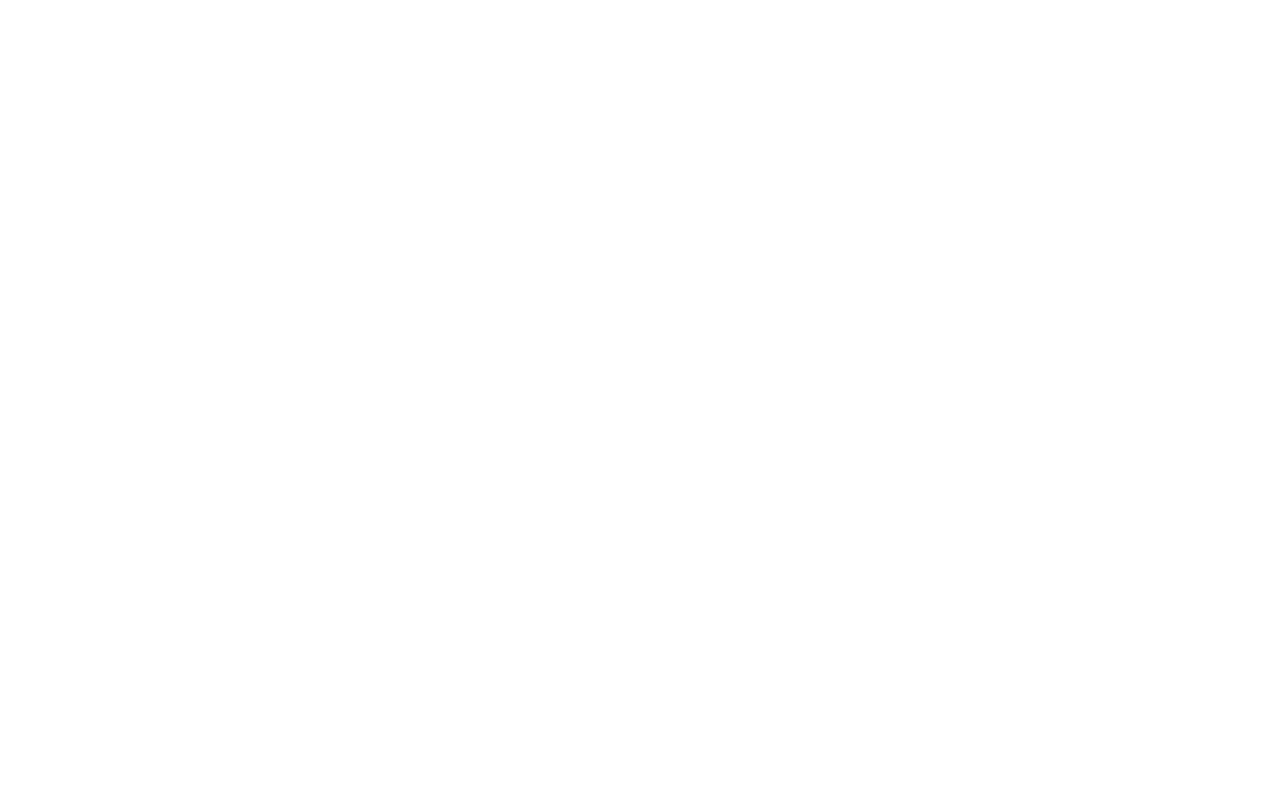
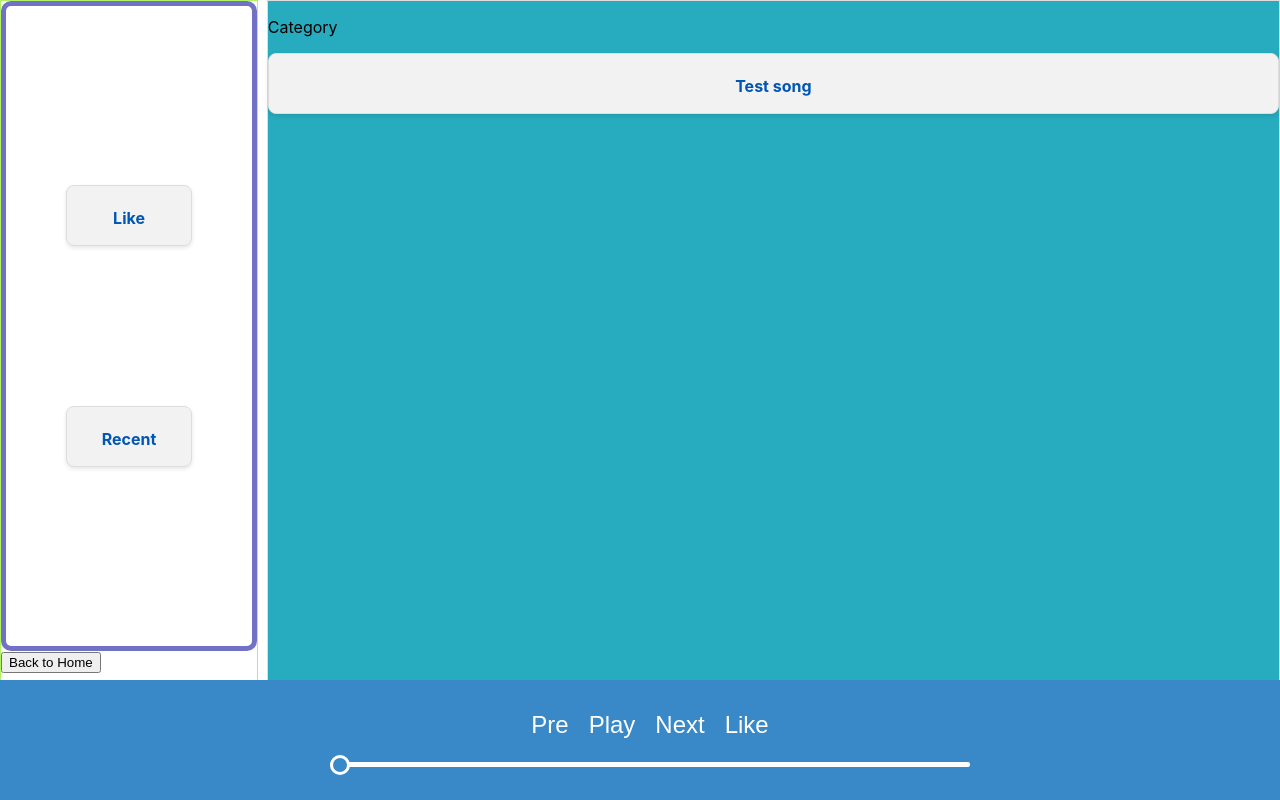
Before and after one commit to Edwardwzcl/music_player, a React (Create React App) app in the folder frontend/: page /category/1 in a window 1280 px wide. Before the commit this address had no page. Built offline with nearby package versions, Linux system fonts and the light colour scheme.

Commit message:
Category page and singleSongCard

```diff
--- a/frontend/src/App.js
+++ b/frontend/src/App.js
@@ -5,6 +5,7 @@
 import SongPage from './Pages/SongPage';
 import LoginPage from './Pages/LoginPage';
 import ArtistPage from './Pages/ArtistPage';
+import CategoryPage from './Pages/CategoryPage';
 import { CombinedContextProvider } from './Components/CombinedContextProvider'; // Adjust the path as necessary
 
 
@@ -16,7 +17,7 @@
           <Route path="/" element={<HomePage />} />
           <Route path='/artist/:artistId' element={<ArtistPage />} /> // Assuming you have a URL pattern for artists
           <Route path='/song/:songId' element={<SongPage />} /> // Assuming you have a URL pattern for songs
-          {/* <Route path='/category/:categoryId' element={<CategoryPage />} /> */}
+          <Route path='/category/:categoryId' element={<CategoryPage />} />
         </Routes>
       </CombinedContextProvider>
   );
--- a/frontend/src/Components/SingleSongCard.js
+++ b/frontend/src/Components/SingleSongCard.js
@@ -1,18 +1,22 @@
 import React, { useContext, useState, useEffect } from 'react';
 import { useNavigate } from 'react-router-dom';
+import '../StyleSheets/SingleSongCard.css';
 
-function SingleSongCard({ id, title}) {
+
+function SingleSongCard({ id, title, authors}) {
     const navigate = useNavigate();
-    const handleClick = () => {
+    const navigateToSong = () => {
         // Perform action on click
         console.log(` ${title} clicked`);
         navigate(`/song/${id}`);
     };
 
     return (
-        <button className="SingleSongCard" onClick={handleClick}>
-            <p>{title}</p>
-        </button>
+        <div className='SingleSongCard'>
+            <h2>
+                <span onClick={navigateToSong}>{title}</span>
+            </h2>
+        </div>
     );
 }
 
--- /dev/null
+++ b/frontend/src/Pages/CategoryPage.js
@@ -0,0 +1,87 @@
+import React, { useContext, useState } from 'react';
+import { useNavigate } from 'react-router-dom';
+import { MusicContext } from '../Components/MusicProvider'; // Import MusicProvider
+import MusicPlayerBar from '../Components/MusicPlayerBar';
+import LikeRecent from '../Components/LikeRecent';
+import InputSubmit from "../Components/InputSubmit";
+import '../StyleSheets/Home.css';
+import axios from 'axios';
+import SingleSongCard from '../Components/SingleSongCard';
+import GalleryCard from '../Components/GalleryCard';
+
+function CategoryPage(categoryId, name, image) {
+    const navigate = useNavigate();
+
+    const handleClick = () => {
+        navigate('/');
+    }
+
+    const [songs, setSongs] = useState([
+        { id: 0, title: 'Test song', authors: "unknown"},
+    ]);
+
+
+    const fetchSongUnderCategories = async () => {
+        const baseUrl = 'http://localhost:8080/api/search';
+
+        // Create an object to hold the parameters
+        const queryParams = {
+            query: categoryId,
+        };
+
+
+        // Convert the object to a URL-encoded query string
+        const queryString = new URLSearchParams(queryParams).toString();
+
+        // Construct the full URL with the query string
+        const url = `${baseUrl}?${queryString}`;
+
+        console.log('Fetching search results from:', url);
+
+        try {
+            const response = await axios.get(url);
+            const query_data = response.data.result
+            console.log('Server Response:', query_data);
+            // console.log('Server Response type:', typeof(response.data.data[0]));
+            setSongs(query_data);
+        } catch (error) {
+            console.error('Search Error:', error);
+        }
+    };
+
+
+    return (
+        <div className='HomePage'>
+            <div className="UserPanel">
+                <div className='homeControlDiv'>
+                    {/* <InputSubmit onSubmit={setQuery} /> */}
+                    <LikeRecent
+                        userID={0}
+                        type={'Like'}
+                    />
+                    <LikeRecent
+                        userID={0}
+                        type={'Recent'}
+                    />
+
+                </div>
+                <button onClick={handleClick}>Back to Home</button>
+            </div>
+
+            <div className="MainDisplay">
+                <div>
+                    <p>Category</p>
+                </div>
+                {songs.map((song) => (
+                    <SingleSongCard
+                        id={song.id}
+                        title={song.title}
+                    />
+                ))}
+            </div>
+            <MusicPlayerBar />
+        </div>
+    );
+}
+
+export default CategoryPage;
--- a/frontend/src/Pages/HomePage.js
+++ b/frontend/src/Pages/HomePage.js
@@ -13,51 +13,80 @@
 function HomePage() {
     const [query, setQuery] = useState('');
 
-    const [searchResults, setSearchResults] = useState([]);
     // if username is null, redirect to login page
     useAuthRedirect();
-
-    // whenever table or searchTerm changes, submit the search
-    React.useEffect(() => {
-    }, []);
-
-
-
-    // const fetchCategories = async () => {
-    //     const baseUrl = 'http://localhost:8080/api/search';
-    //     const searchQuery = query || '';
-
-    //     // Create an object to hold the parameters
-    //     const queryParams = {
-    //         query: searchQuery,
-    //     };
-
-
-    //     // Convert the object to a URL-encoded query string
-    //     const queryString = new URLSearchParams(queryParams).toString();
-
-    //     // Construct the full URL with the query string
-    //     const url = `${baseUrl}?${queryString}`;
-
-    //     console.log('Fetching search results from:', url);
-
-    //     try {
-    //         const response = await axios.get(url);
-    //         const query_data = response.data.result
-    //         console.log('Server Response:', query_data);
-    //         // console.log('Server Response type:', typeof(response.data.data[0]));
-    //         setSearchResults(query_data);
-    //     } catch (error) {
-    //         console.error('Search Error:', error);
-    //     }
-    // };
-
 
     const navigate = useNavigate();
 
     const [resultList, setResultList] = useState([
         { type: "category", id: 0, name: 'Pop', image: 'https://via.placeholder.com/150' },
     ]);
+
+    React.useEffect(() => {
+        // Query all the categories at start
+        // fetchCategories()
+    }, []);
+
+    const fetchCategories = async () => {
+        const baseUrl = 'http://localhost:8080/api/search';
+        const searchQuery = query || '';
+
+        // Create an object to hold the parameters
+        const queryParams = {
+            query: searchQuery,
+        };
+
+
+        // Convert the object to a URL-encoded query string
+        const queryString = new URLSearchParams(queryParams).toString();
+
+        // Construct the full URL with the query string
+        const url = `${baseUrl}?${queryString}`;
+
+        console.log('Fetching search results from:', url);
+
+        try {
+            const response = await axios.get(url);
+            const query_data = response.data.result
+            console.log('Server Response:', query_data);
+            // console.log('Server Response type:', typeof(response.data.data[0]));
+            setResultList(query_data);
+        } catch (error) {
+            console.error('Search Error:', error);
+        }
+    };
+
+    const fetchSearchResults = async (query) => {
+        const baseUrl = 'http://localhost:8080/api/search';
+        const searchQuery = query || '';
+
+        // Create an object to hold the parameters
+        const queryParams = {
+            query: searchQuery,
+        };
+
+
+        // Convert the object to a URL-encoded query string
+        const queryString = new URLSearchParams(queryParams).toString();
+
+        // Construct the full URL with the query string
+        const url = `${baseUrl}?${queryString}`;
+
+        console.log('Fetching search results from:', url);
+
+        try {
+            const response = await axios.get(url);
+            const query_data = response.data.result
+            console.log('Server Response:', query_data);
+            // console.log('Server Response type:', typeof(response.data.data[0]));
+            setResultList(query_data);
+        } catch (error) {
+            console.error('Search Error:', error);
+        }
+    };
+
+
+
 
     return (
         <div className='HomePage'>
--- a/frontend/src/Pages/SongPage.js
+++ b/frontend/src/Pages/SongPage.js
@@ -11,7 +11,7 @@
 function SongPage({ songId, songName, songImage }) {
   const navigate = useNavigate();
 
-  const handlePlayPauseClick = () => {
+  const handleClick = () => {
       navigate('/');
   }
 
@@ -19,7 +19,7 @@
     <div className='SongPage'>
 
         <div className="MainDisplay">
-          <button onClick={handlePlayPauseClick}>Back</button>
+          <button onClick={handleClick}>Back</button>
           <image src="https://via.placeholder.com/150" />
           <p>a loooooooooooooooooooooooooooooooooooooooooot of text</p>
         </div>
--- /dev/null
+++ b/frontend/src/StyleSheets/SingleSongCard.css
@@ -0,0 +1,33 @@
+/* Style for the card container */
+.SingleSongCard {
+    background-color: #f2f2f2; /* Light grey background */
+    border: 1px solid #ddd; /* Light grey border */
+    border-radius: 8px; /* Rounded corners */
+    /*padding: 10px; /* Spacing inside the card */
+    margin: 0px; /* Spacing outside the card */
+    box-shadow: 0 2px 4px rgba(0, 0, 0, 0.1); /* Subtle shadow for depth */
+    transition: transform 0.2s; /* Smooth transform on hover */
+    min-width: 60%;
+    display: grid;
+    place-items: center;
+    /* height: 50px; */
+}
+
+
+.SingleSongCard:hover {
+    transform: translateY(-5px); /* Slight lift effect on hover */
+    box-shadow: 0 4px 8px rgba(0, 0, 0, 0.15); /* Increased shadow on hover */
+}
+
+
+.SingleSongCard h2 {
+    color: #333; /* Dark grey color for the text */
+    line-height: 0.8
+}
+
+
+.SingleSongCard h2 span {
+    cursor: pointer;
+    color: #0056b3; /* Blue color to indicate it is clickable */
+    font-size: 16px;
+}
```
